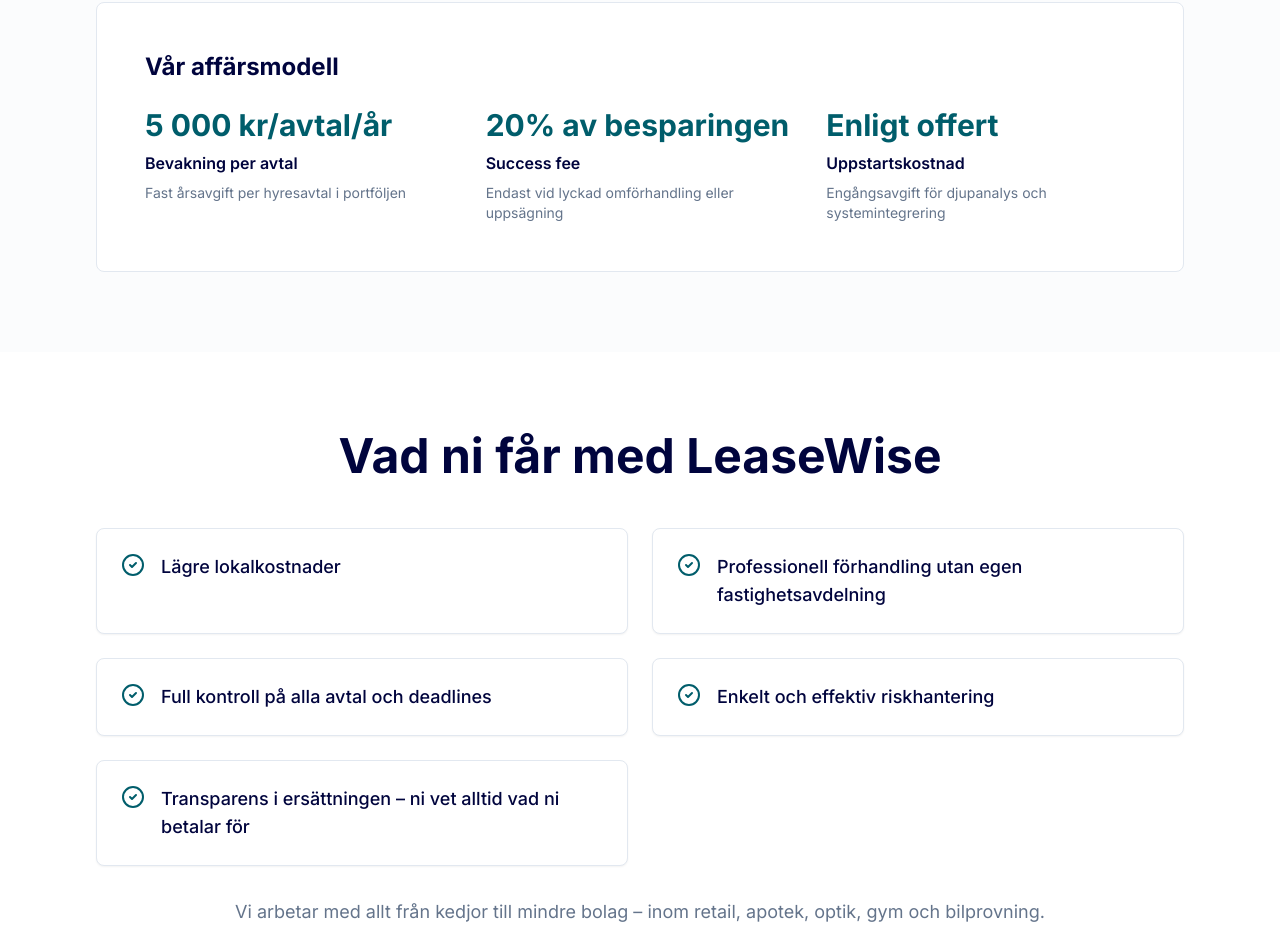
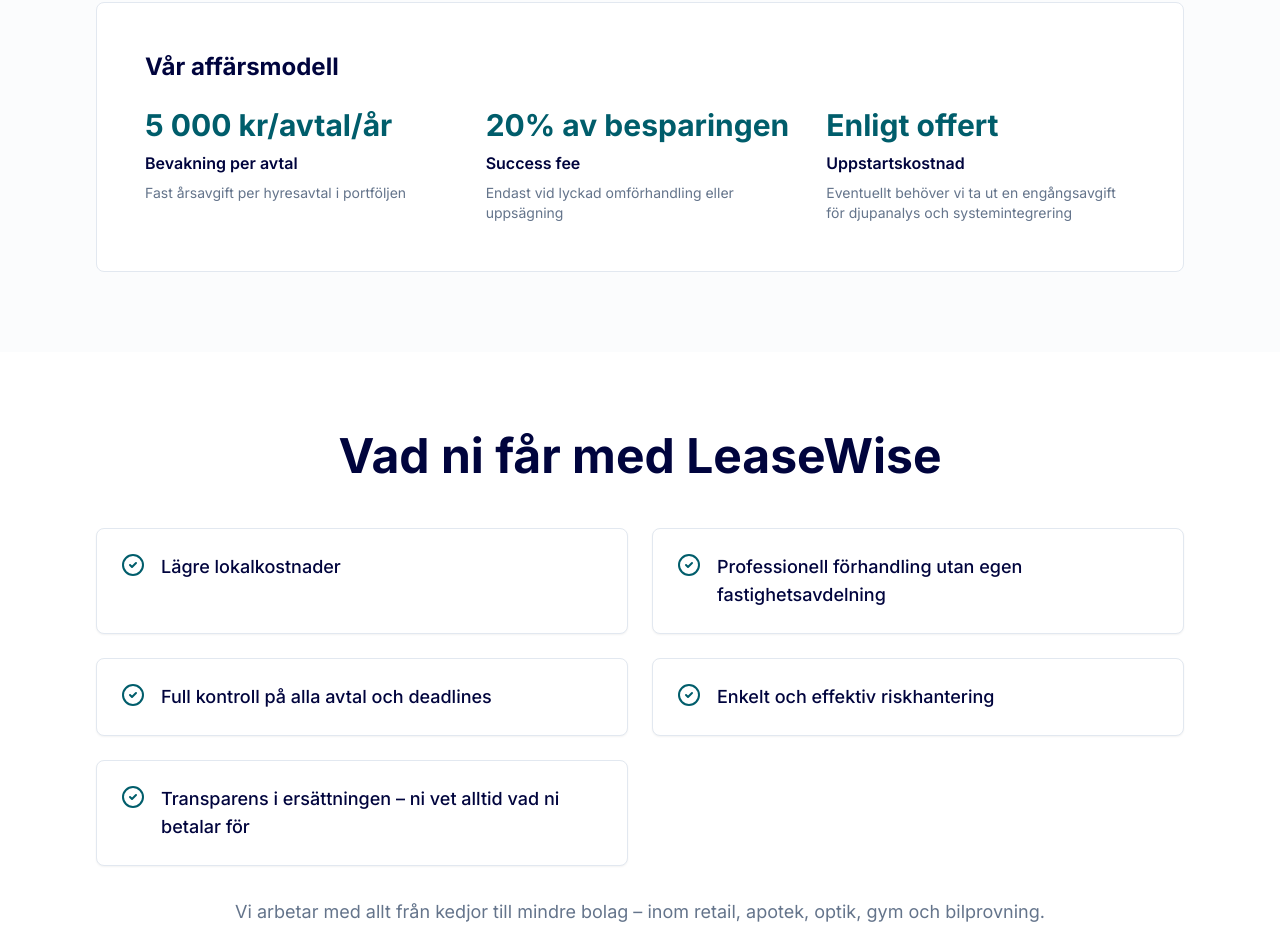
Before and after one commit to Highlander508/leasewise-se, a React (Vite) app: page / in a window 1280 px wide. Shown: the part 2451-3403 px from the top of the page. Built offline with nearby package versions, Linux system fonts and the light colour scheme; the HTML template or start-up script is replaced by a standard one.

Commit message:
Visual edit in Lovable

```diff
--- a/src/components/Services.tsx
+++ b/src/components/Services.tsx
@@ -56,7 +56,7 @@ const Services = () => {
             <div>
               <div className="text-3xl font-bold text-secondary mb-2">Enligt offert</div>
               <div className="font-semibold mb-2">Uppstartskostnad</div>
-              <p className="text-sm text-muted-foreground">Engångsavgift för djupanalys och systemintegrering</p>
+              <p className="text-sm text-muted-foreground">Eventuellt behöver vi ta ut en engångsavgift för djupanalys och systemintegrering</p>
             </div>
           </div>
         </div>
```
